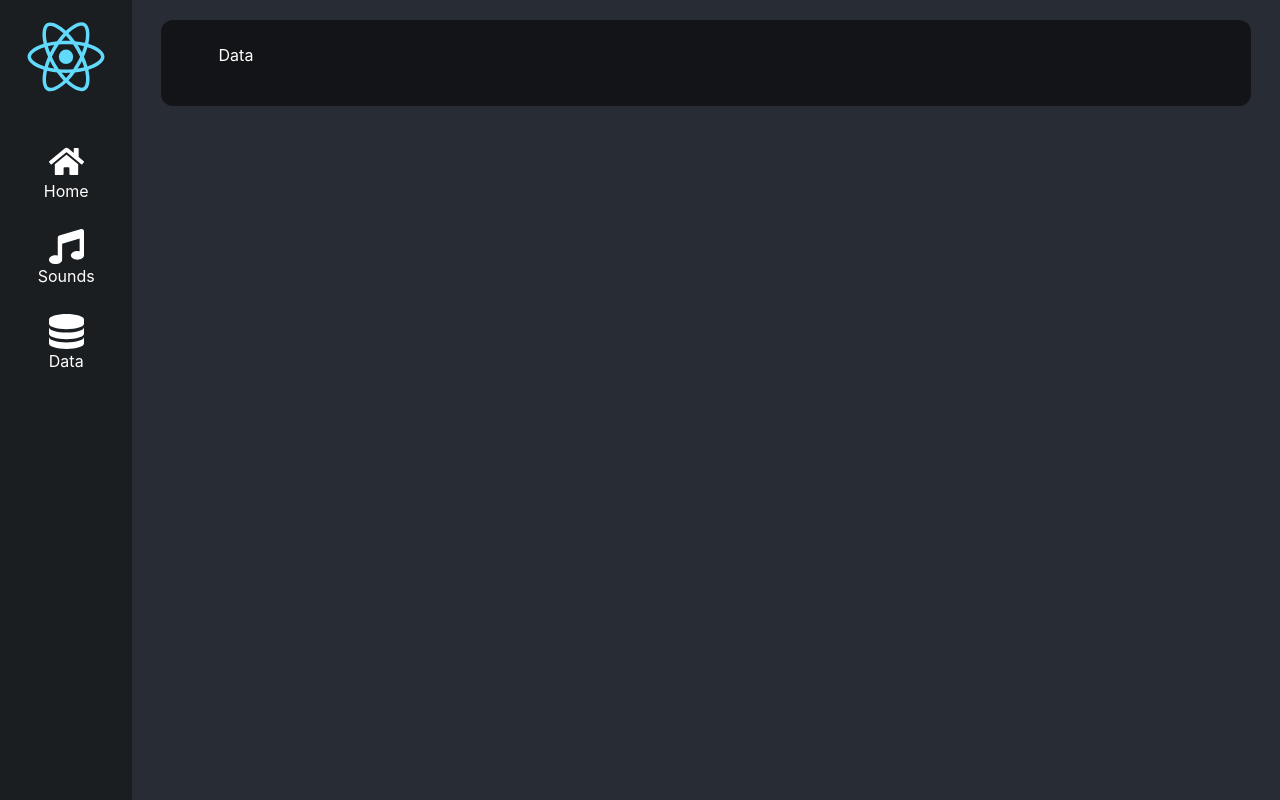
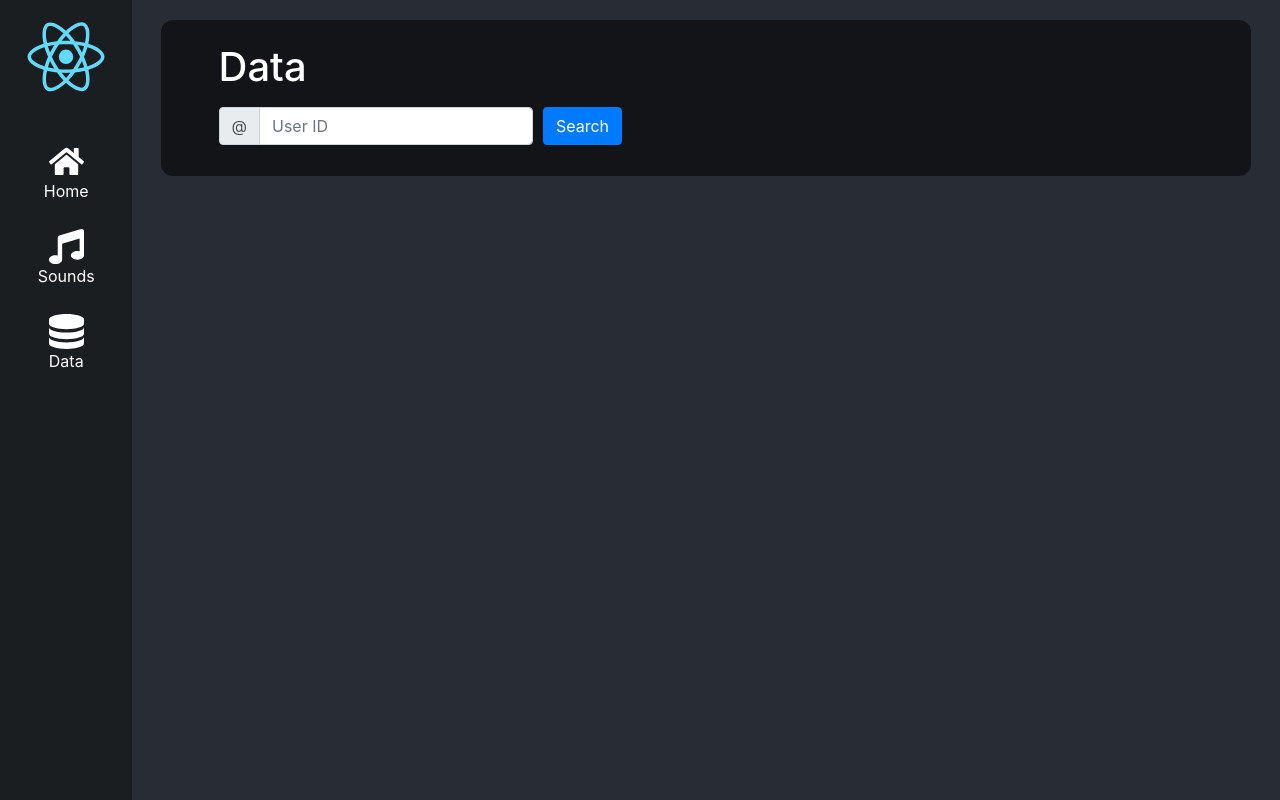
Before and after one commit to BenPVandenberg/TaP-Discord-Bot, a React (Create React App) app: page /data in a window 1280 px wide. Built offline with nearby package versions, Linux system fonts and the light colour scheme.

Commit message:
can view data of userID

```diff
--- a/src/components/Data/Data.jsx
+++ b/src/components/Data/Data.jsx
@@ -1,15 +1,119 @@
+import axios from 'axios';
 import React from 'react';
+import Button from 'react-bootstrap/Button';
+import Col from 'react-bootstrap/Col';
+import Form from 'react-bootstrap/Form';
+import FormControl from 'react-bootstrap/FormControl';
+import InputGroup from 'react-bootstrap/InputGroup';
+import Swal from 'sweetalert2';
+import './Data.css';
+import ReactJson from 'react-json-view';
 
-function Data() {
-  return (
-    <div className="App">
-      <header className="App-header">
-        <p>
-          Data
-        </p>
-      </header>
-    </div>
-  );
+
+
+export default class Data extends React.Component{
+
+    constructor(props) {
+        super(props);
+        this.state = {
+            userID: '', // Text input value
+            allGameData: {}, // all game data from backend
+            gameData: {}, // user specific game data from allGameData
+        };
+    }
+
+    onSubmit = (e) => {
+        e.preventDefault();
+        this.getDataJSON(this.state.userID);
+    }
+
+    getDataJSON = async (userID) => {
+        console.log(userID);
+
+        if (!Object.keys(this.state.allGameData).length) {
+            await this.updateAllData();
+        }
+
+        const allGameData = this.state.allGameData;
+
+        // TODO Make it also possible to search by user name
+
+        // check if user is in rawData
+        if (!allGameData[userID]) {
+            Swal.fire({
+                title: 'Invalid User ID',
+                text: 'This user doesn\'t exist or isn\'t in T&P',
+                icon: 'warning'
+            });
+            return;
+        }
+
+        this.setState({ gameData: allGameData[userID] });
+    }
+
+    updateAllData= async () => {
+        await axios.get('http://52.152.174.99:5000/data/game').then((res) => {
+            this.setState({ allGameData: res.data });
+            return true;
+
+        }).catch((err) => {
+            Swal.fire({
+                title: 'Error with the server: GET /data/game',
+                text: err.response.data.msg || `HTTP Code ${err.response.status}`,
+                icon: 'error'
+            });
+
+            return false;
+        });
+    }
+
+    render() {
+        let gameDataView;
+
+        // if we have game data, display it
+        if (Object.keys(this.state.gameData).length) {
+            console.log('here');
+            // gameDataView = <Form.Control as="textarea" defaultValue={JSON.stringify(this.state.gameData, null, 2)} />;
+            gameDataView = <ReactJson src={this.state.gameData} theme="twilight" name={this.state.userID} collapsed={ 2 }/>;
+        }
+
+        return (
+            <div className="App">
+                <h1 className="page-header">
+                    <p>Data</p>
+                </h1>
+
+                {/* Get User ID to look for */}
+                <Form onSubmit={this.onSubmit}>
+                    <Form.Row className="align-items-center">
+                        <Col xs="auto">
+                            <Form.Label htmlFor="inlineFormInputGroup" srOnly>
+                                User ID
+                            </Form.Label>
+                            <InputGroup className="mb-2">
+                                <InputGroup.Prepend>
+                                    <InputGroup.Text>@</InputGroup.Text>
+                                </InputGroup.Prepend>
+                                <FormControl
+                                    type="text"
+                                    placeholder="User ID"
+                                    value={this.state.userID}
+                                    onChange={e => this.setState({ userID: e.target.value })}
+                                />
+                            </InputGroup>
+                        </Col>
+                        <Col xs="auto">
+                            <Button type="submit" className="mb-2">
+                                Search
+                            </Button>
+                        </Col>
+                    </Form.Row>
+                </Form>
+
+                {/* Render game data if we have it */}
+                {gameDataView}
+
+            </div>
+        );
+    }
 }
-
-export default Data;
--- a/src/components/Sounds/Sounds.jsx
+++ b/src/components/Sounds/Sounds.jsx
@@ -1,7 +1,7 @@
 import axios from 'axios';
 import React, { useEffect, useState } from 'react';
 import Table from 'react-bootstrap/Table';
-import swal from 'sweetalert2';
+import Swal from 'sweetalert2';
 import FileUpload from '../FileUpload';
 
 function Sounds() {
@@ -16,7 +16,7 @@ function Sounds() {
         await axios.get('http://52.152.174.99:5000/data/play').then(res => {
             soundData = res.data;
         }).catch(err => {
-            swal.fire({
+            Swal.fire({
                 title: 'Error with the server: GET /data/play',
                 text: err.response.data.msg || `HTTP Code ${err.response.status}`,
                 icon: 'error',
@@ -27,7 +27,7 @@ function Sounds() {
         await axios.get('http://52.152.174.99:5000/sounds').then(res => {
             sounds = res.data;
         }).catch(err => {
-            swal.fire({
+            Swal.fire({
                 title: 'Error with the server: GET /sounds',
                 text: err.response.data.msg || `HTTP Code ${err.response.status}`,
                 icon: 'error',
```
Also changed, not shown: package.json (+8 -4 lines), 1 other file (tests, documents, lock files or other folders).
